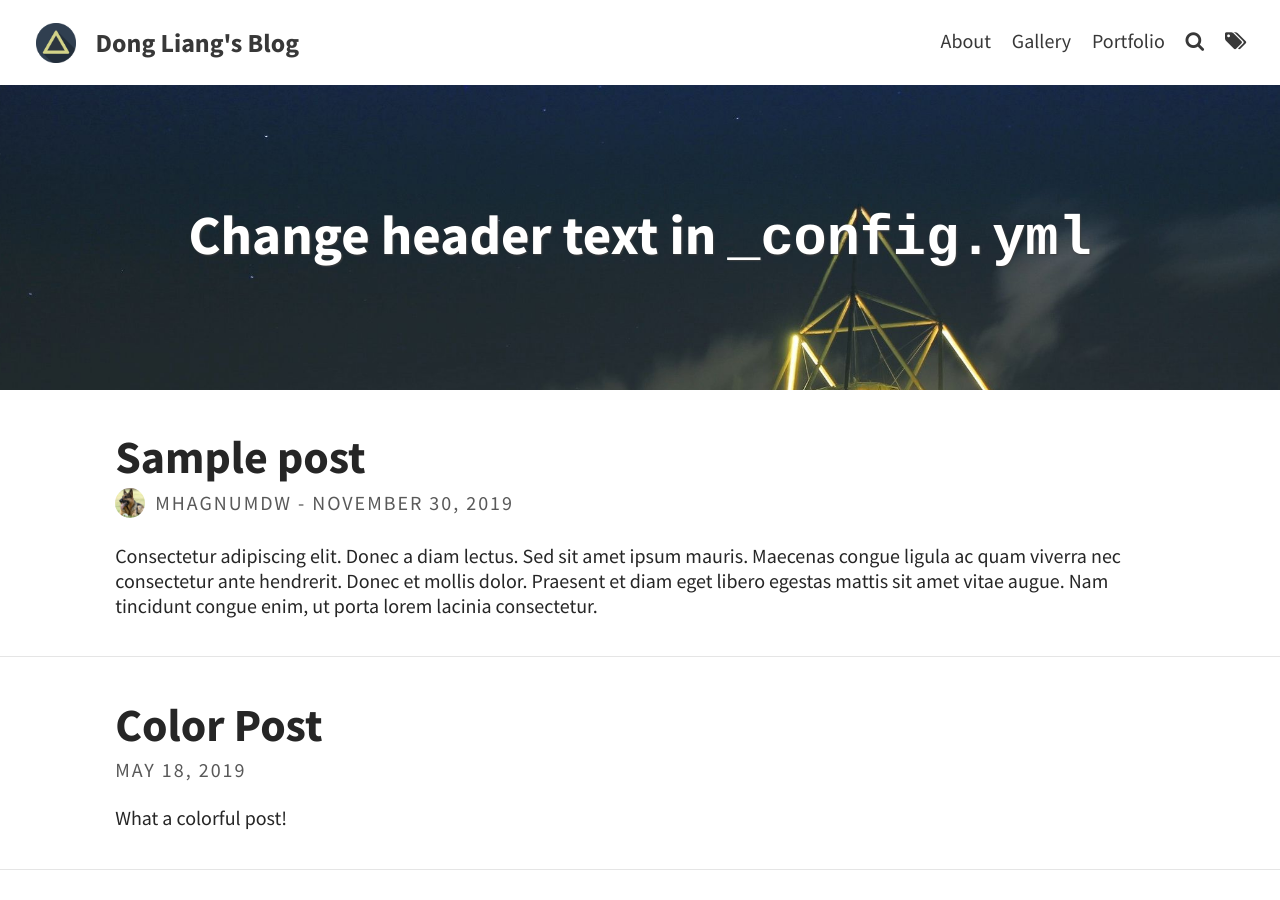
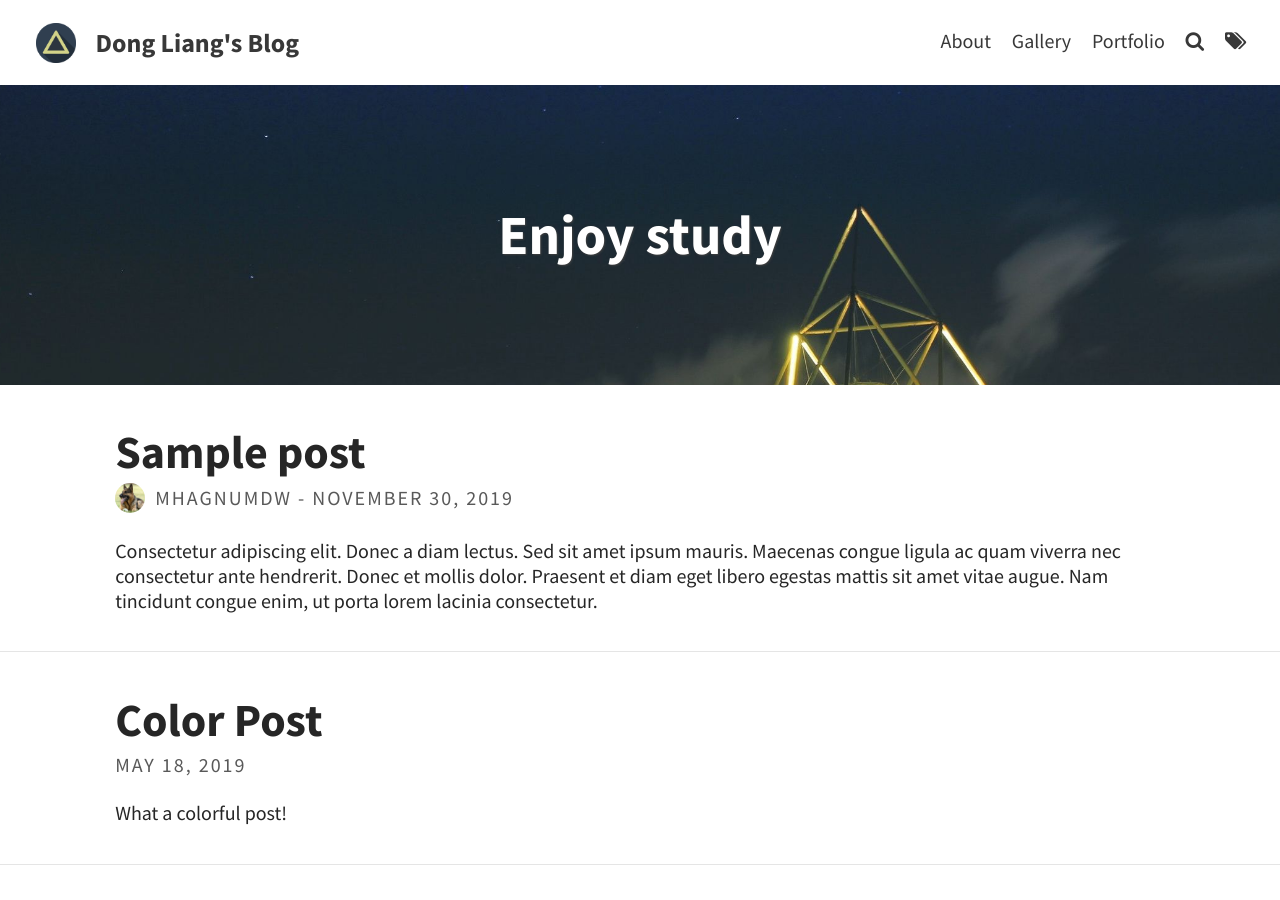
Before and after one commit to UpCoder/UpCoder.github.io, a Jekyll site: the page built from index.html, in a window 1280 px wide and 900 px high. Built offline with Jekyll 4.4.1, drawn with Linux system fonts in a browser that asks for light colours; the list of posts is cut into pages by our own code; part of the change alters nothing that is shown.

Commit message:
update config

```diff
--- a/_config.yml
+++ b/_config.yml
@@ -18,7 +18,7 @@ theme_settings:
   favicon: assets/favicon.ico
 
   # Header and footer text
-  header_text: Change header text in <code>_config.yml</code>
+  header_text: Enjoy study
   header_feature_image: assets/img/pexels/triangular.jpeg
   footer_text: >
     Powered by <a href="https://jekyllrb.com/">Jekyll</a> with <a href="https://github.com/sylhare/Type-on-Strap">Type on Strap</a>
@@ -28,14 +28,14 @@ theme_settings:
 
   # Icons
   rss: true  # Make sure you created a feed.xml with feed.xml layout
-  email_address: # Full email address, e.g. "sam@example.com"
+  email_address: cs_liangdong@qq.com # Full email address, e.g. "sam@example.com"
   behance:
   bitbucket:
   dribbble:
   facebook:
   flickr:
   gitlab:
-  github: "sylhare"
+  github: "upcoder"
   instagram:
   keybase:
   linkedin:  # Full URL
```
